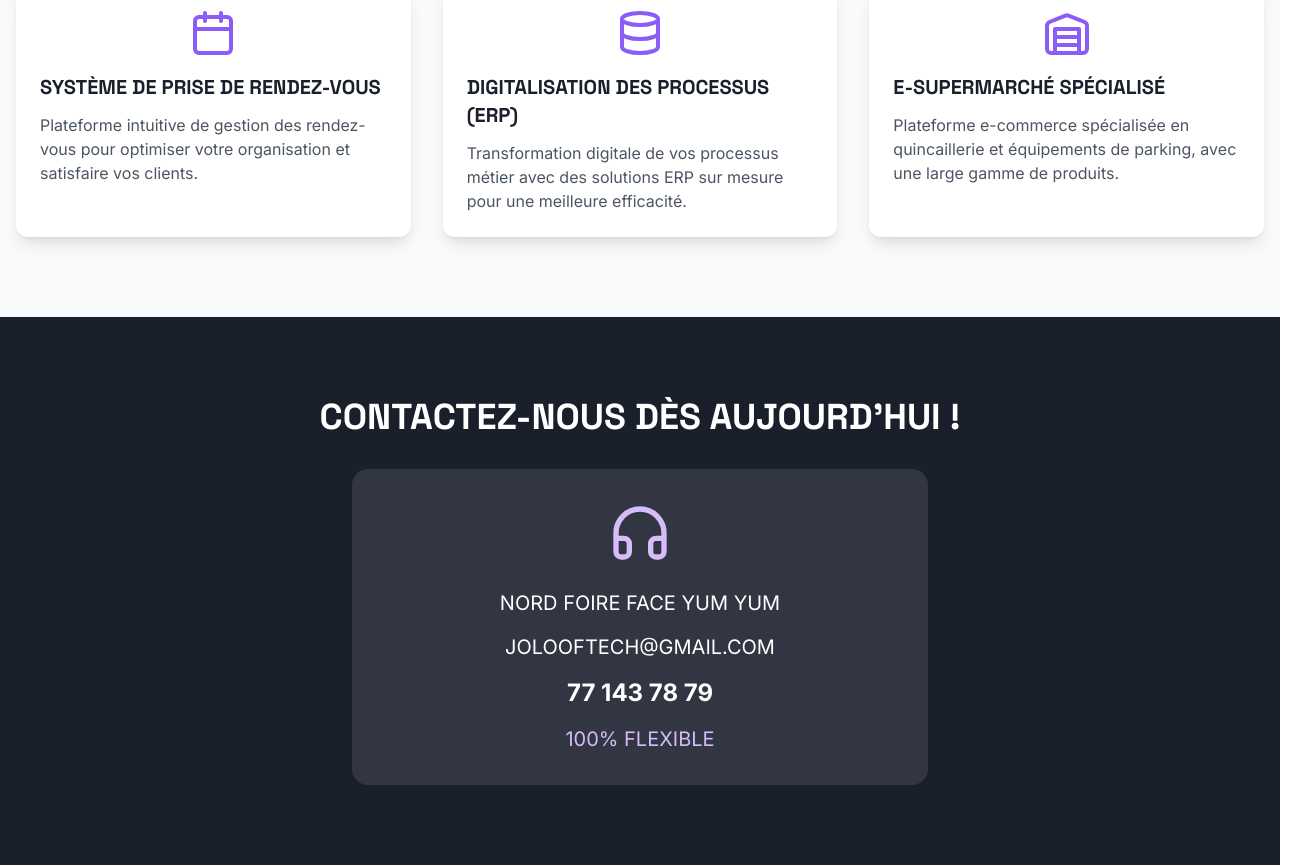
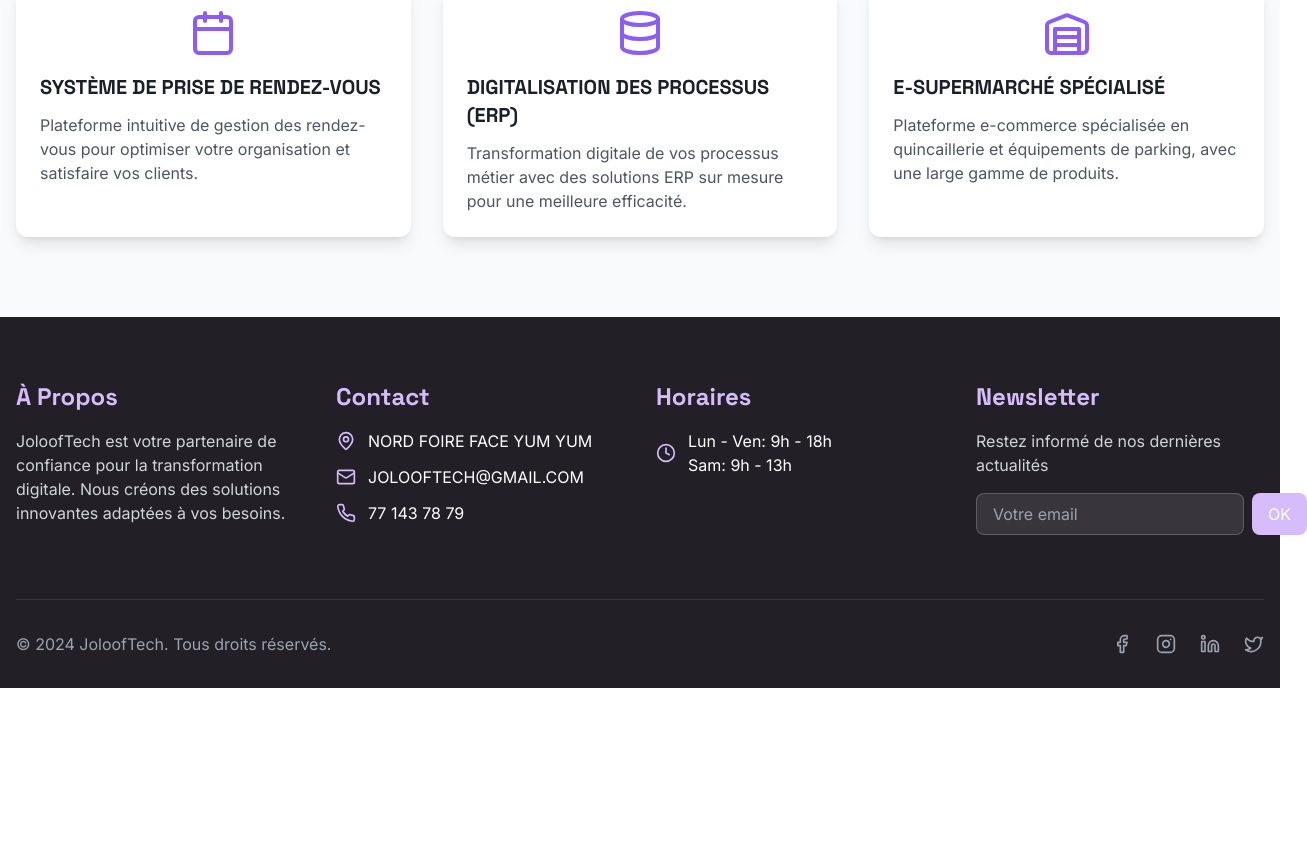
Before and after one commit to JOLOFTECH/joloftech, a React (Vite) app: page / in a window 1280 px wide. Shown: the part 999-1864 px from the top of the page, 1307 px wide, since content can reach past the window. After the commit the page ends 1687 px from the top, so only its background shows below. Built offline with nearby package versions, Linux system fonts and the light colour scheme.

Commit message:
Update Contact section design
Revamp the Contact section to incorporate a more modern design, replacing the existing layout with updated styling and elements for improved user experience.
[skip gpt_engineer]

```diff
--- a/src/components/Contact.tsx
+++ b/src/components/Contact.tsx
@@ -1,22 +1,91 @@
-import { Headphones } from "lucide-react";
+import { Headphones, Mail, MapPin, Phone, Clock, Facebook, Instagram, Linkedin, Twitter } from "lucide-react";
 
 export const Contact = () => {
   return (
-    <section className="py-20 bg-jolof-purple text-white">
-      <div className="container mx-auto px-4 text-center">
-        <h2 className="text-3xl md:text-4xl font-bold mb-8">
-          CONTACTEZ-NOUS DÈS AUJOURD'HUI !
-        </h2>
-        <div className="max-w-xl mx-auto bg-white/10 rounded-2xl p-8">
-          <Headphones className="w-16 h-16 mx-auto mb-6 text-jolof-light" />
+    <footer className="bg-[#221F26] text-white">
+      <div className="container mx-auto px-4">
+        {/* Contact Section */}
+        <div className="py-16 grid grid-cols-1 md:grid-cols-2 lg:grid-cols-4 gap-8">
+          {/* About Column */}
           <div className="space-y-4">
-            <p className="text-xl">NORD FOIRE FACE YUM YUM</p>
-            <p className="text-xl">JOLOOFTECH@GMAIL.COM</p>
-            <p className="text-2xl font-bold">77 143 78 79</p>
-            <p className="text-xl text-jolof-light">100% FLEXIBLE</p>
+            <h3 className="text-2xl font-bold text-jolof-light">À Propos</h3>
+            <p className="text-gray-300">
+              JoloofTech est votre partenaire de confiance pour la transformation digitale.
+              Nous créons des solutions innovantes adaptées à vos besoins.
+            </p>
+          </div>
+
+          {/* Contact Info */}
+          <div className="space-y-4">
+            <h3 className="text-2xl font-bold text-jolof-light">Contact</h3>
+            <div className="space-y-3">
+              <div className="flex items-center gap-3">
+                <MapPin className="text-jolof-light w-5 h-5" />
+                <p>NORD FOIRE FACE YUM YUM</p>
+              </div>
+              <div className="flex items-center gap-3">
+                <Mail className="text-jolof-light w-5 h-5" />
+                <p>JOLOOFTECH@GMAIL.COM</p>
+              </div>
+              <div className="flex items-center gap-3">
+                <Phone className="text-jolof-light w-5 h-5" />
+                <p>77 143 78 79</p>
+              </div>
+            </div>
+          </div>
+
+          {/* Hours */}
+          <div className="space-y-4">
+            <h3 className="text-2xl font-bold text-jolof-light">Horaires</h3>
+            <div className="space-y-3">
+              <div className="flex items-center gap-3">
+                <Clock className="text-jolof-light w-5 h-5" />
+                <div>
+                  <p>Lun - Ven: 9h - 18h</p>
+                  <p>Sam: 9h - 13h</p>
+                </div>
+              </div>
+            </div>
+          </div>
+
+          {/* Newsletter */}
+          <div className="space-y-4">
+            <h3 className="text-2xl font-bold text-jolof-light">Newsletter</h3>
+            <p className="text-gray-300">Restez informé de nos dernières actualités</p>
+            <div className="flex gap-2">
+              <input
+                type="email"
+                placeholder="Votre email"
+                className="px-4 py-2 rounded-lg bg-white/10 border border-white/20 focus:outline-none focus:border-jolof-light"
+              />
+              <button className="px-4 py-2 bg-jolof-light rounded-lg hover:bg-opacity-90 transition-all">
+                OK
+              </button>
+            </div>
+          </div>
+        </div>
+
+        {/* Social Media & Copyright */}
+        <div className="border-t border-white/10 py-8">
+          <div className="flex flex-col md:flex-row justify-between items-center gap-4">
+            <p className="text-gray-400">© 2024 JoloofTech. Tous droits réservés.</p>
+            <div className="flex gap-6">
+              <a href="#" className="text-gray-400 hover:text-jolof-light transition-colors">
+                <Facebook className="w-5 h-5" />
+              </a>
+              <a href="#" className="text-gray-400 hover:text-jolof-light transition-colors">
+                <Instagram className="w-5 h-5" />
+              </a>
+              <a href="#" className="text-gray-400 hover:text-jolof-light transition-colors">
+                <Linkedin className="w-5 h-5" />
+              </a>
+              <a href="#" className="text-gray-400 hover:text-jolof-light transition-colors">
+                <Twitter className="w-5 h-5" />
+              </a>
+            </div>
           </div>
         </div>
       </div>
-    </section>
+    </footer>
   );
 };
```
